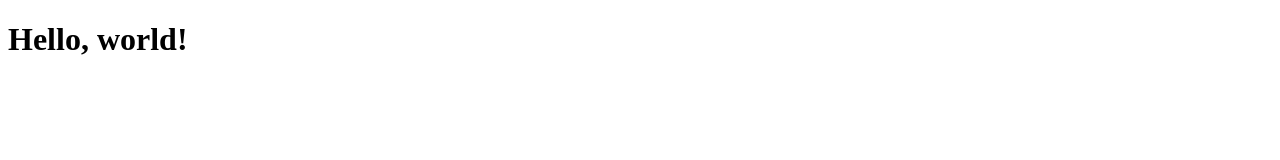
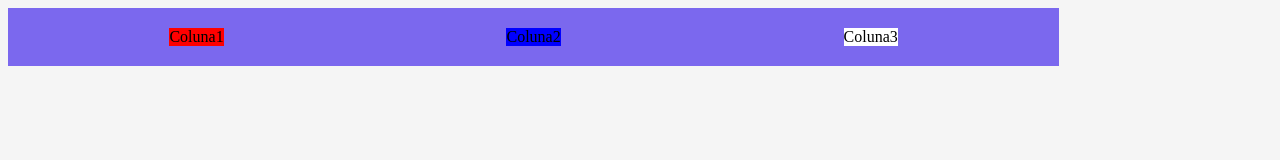
Before and after one commit to gabrielasigolo/AulasDeWEB, a plain HTML site: page index.html in a window 1280 px wide. Drawn offline with Linux system fonts and the light colour scheme.

Commit message:
aula15-02

```diff
--- a/index.html
+++ b/index.html
@@ -4,9 +4,52 @@
     <meta charset="UTF-8">
     <meta http-equiv="X-UA-Compatible" content="IE=edge">
     <meta name="viewport" content="width=device-width, initial-scale=1.0">
+    <!-- <link rel="stylesheet" href="style.css"> -->
     <title>Document</title>
+    <style>
+        body{
+            background-color: whitesmoke;
+        }
+
+        .header{
+            padding: 100px;
+        }
+
+        .flex-container{
+            display: flex;
+            flex-direction: flex-start;
+            justify-content: space-around;
+            width: 80%;
+
+            padding: 20px;
+
+            background-color: #7B68EE;
+        }
+
+        .red{
+            background-color: red;
+        }
+
+        .blue{
+            background-color: blue;
+        }
+
+        .white{
+            background-color: white;
+        }
+    </style>
 </head>
 <body>
-    <h1>Hello, world!</h1>
+    <div class="flex-container">
+        <div class="red">
+            Coluna1
+        </div>
+        <div class="blue">
+            Coluna2
+        </div>
+        <div class="white">
+            Coluna3
+        </div>
+    </div>
 </body>
 </html>
```
